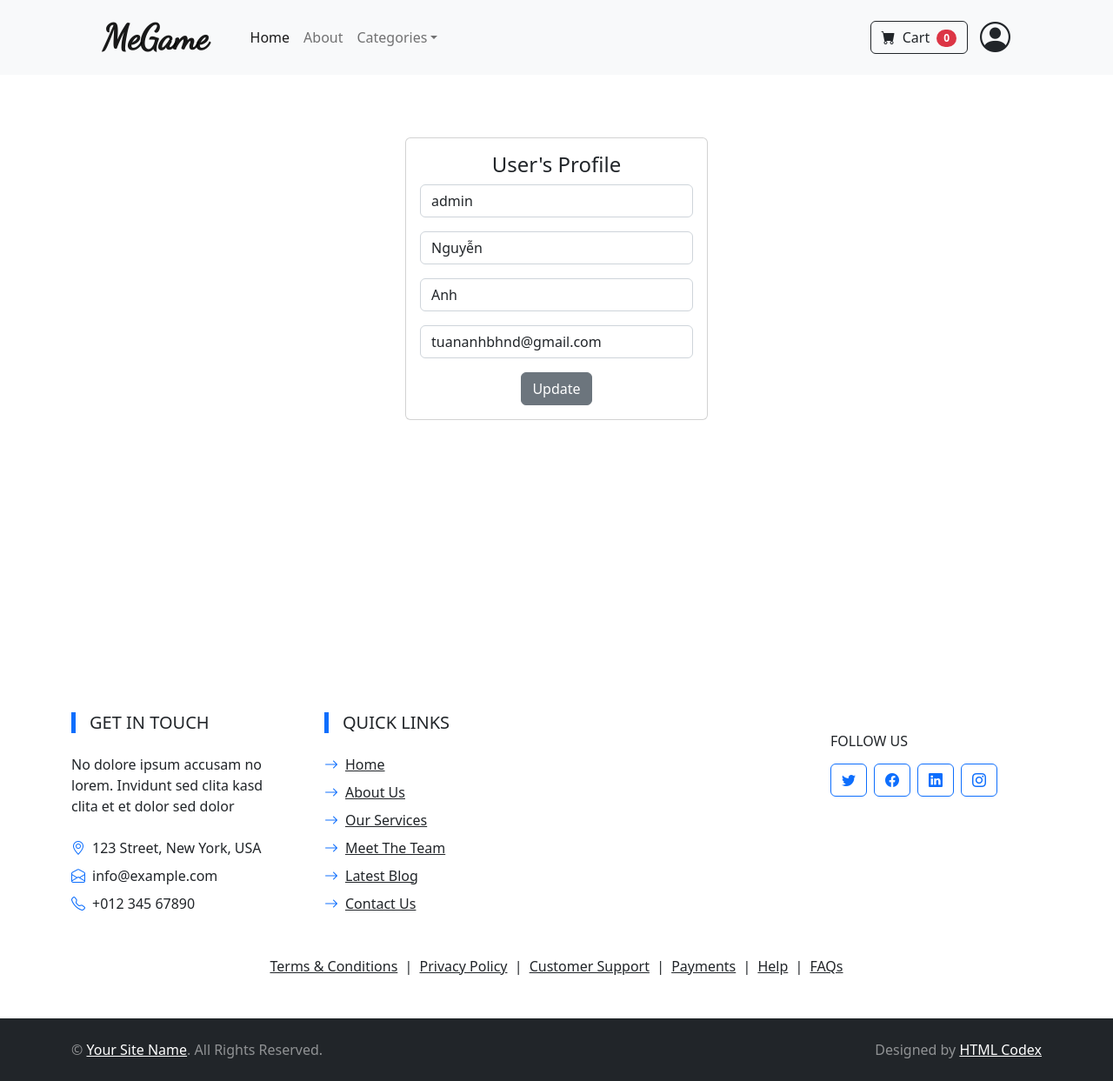
After one commit to NTA1508/Ecommerce_Game_Shop_Python, a Django app: page /update_user/ in a window 1280 px wide. The commit adds this page. Shown: the whole page at 87% size. Run offline with Django 5.2, Linux system fonts and the light colour scheme; a user stored in the database is signed in; data comes from the database, SQL or seed files in the repository; both versions use the stored data as it was after the commit; some libraries are stand-ins or nearby versions.

Commit message:
Change user profile

```diff
--- a/cart/cart.py
+++ b/cart/cart.py
@@ -42,3 +42,26 @@ class Cart:
 
         thing = self.cart
         return thing
+
+    def delete(self, product):
+        product_id = str(product)
+        if product_id in self.cart:
+            del self.cart[product_id]
+        self.session.modified = True
+
+    def cart_total(self):
+
+        product_ids = self.cart.keys()
+        products = Product.objects.filter(id__in=product_ids)
+
+        quantities = self.cart
+        total = 0
+        for key, value in quantities.items():
+            key = int(key)
+            for product in products:
+                if product.id == key:
+                    if product.is_sale:
+                        total = total + (product.sale_price * value)
+                    else:
+                        total = total + (product.price * value)
+        return total
--- a/store/forms.py
+++ b/store/forms.py
@@ -1,5 +1,5 @@
 from django.contrib.auth.models import User
-from django.contrib.auth.forms import UserCreationForm
+from django.contrib.auth.forms import UserCreationForm, UserChangeForm, SetPasswordForm
 from django import forms
 
 class SignUpForm(UserCreationForm):
@@ -28,3 +28,38 @@ class SignUpForm(UserCreationForm):
         self.fields['password2'].widget.attrs['placeholder'] = 'Confirm Password'
         self.fields['password2'].label = ''
         self.fields['password2'].help_text = ''
+
+class UpdateUserForm(UserChangeForm):
+    password = None
+    email = forms.EmailField(label="", widget=forms.TextInput(attrs={'class':'form-control', 'placeholder':'Email Address'}))
+    first_name = forms.CharField(label="", max_length=100, widget=forms.TextInput(attrs={'class':'form-control', 'placeholder':'First Name'}))
+    last_name = forms.CharField(label="", max_length=100, widget=forms.TextInput(attrs={'class':'form-control', 'placeholder':'Last Name'}))
+
+    class Meta:
+        model = User
+        fields = ('username', 'first_name', 'last_name', 'email')
+
+    def __init__(self, *args, **kwargs):
+        super(UpdateUserForm, self).__init__(*args, **kwargs)
+
+        self.fields['username'].widget.attrs['class'] = 'form-control'
+        self.fields['username'].widget.attrs['placeholder'] = 'User Name'
+        self.fields['username'].label = ''
+        self.fields['username'].help_text = ''
+
+class ChangePasswordForm(SetPasswordForm):
+    class Meta:
+        model = User
+        fields = ['new_password1', 'new_password2']
+    def __init__(self, *args, **kwargs):
+        super(ChangePasswordForm, self).__init__(*args, **kwargs)
+
+        self.fields['new_password1'].widget.attrs['class'] = 'form-control'
+        self.fields['new_password1'].widget.attrs['placeholder'] = 'New password:'
+        self.fields['new_password1'].label = ''
+        self.fields['new_password1'].help_text = ''
+
+        self.fields['new_password2'].widget.attrs['class'] = 'form-control'
+        self.fields['new_password2'].widget.attrs['placeholder'] = 'New password confirmation:'
+        self.fields['new_password2'].label = ''
+        self.fields['new_password2'].help_text = ''
--- a/store/templates/navbar.html
+++ b/store/templates/navbar.html
@@ -43,9 +43,14 @@
         &nbsp;
         <div class="consetetur-fluid d-flex">
           {% if user.is_authenticated %}
-            <form class="d-flex">
-              <a class="btn btn-outline-dark" href="{%url "logout"%}">Logout</a>
-            </form>
+            <div class="dropdown " style="margin-left: 10px;">
+              <a class="bi bi-person-circle nav-link" id="navbarDropdown" href="#" data-bs-toggle="dropdown" aria-expanded="false" style="font-size: 35px;"></a>
+              <ul class="dropdown-menu">
+                <li><a class="dropdown-item" href="{%url "update_user"%}" style="text-decoration: none; color: black;">Profile</a></li>
+                <li><a class="dropdown-item" href="{%url "update_password"%}" style="text-decoration: none; color: black;">Change Password</a></li>
+                <li><a class="dropdown-item" href="{%url "logout"%}" style="text-decoration: none; color: black;">Logout</a></li>
+              </ul>
+            </div>
           {% else %}
             <form class="d-flex">
               &nbsp;
--- a/store/templates/product.html
+++ b/store/templates/product.html
@@ -69,6 +69,7 @@
                 success: function (json) {
                     document.getElementById("cart_quantity").textContent = json.qty; // Fixed setting textContent
                     console.log(json);
+                    location.reload();
                 },
                 error: function (xhr, errmsg, err) {
                     console.log(errmsg);
--- /dev/null
+++ b/store/templates/update_user.html
@@ -0,0 +1,28 @@
+{% extends "base.html" %}
+{% block content %}
+<div class="container p-4 mt-5">
+    <div class="row">
+        <div class="col-md-4 offset-md-4">
+            <div class="card">
+                <div class="card-body">
+                    <h4 class="text-center">User's Profile</h4>
+                    <form method="POST" action="{% url 'update_user' %}">
+                        {% csrf_token %}
+                        {{user_form.as_p}}
+                        <div class="text-center mt-2">
+                            <button type="submit" class="btn btn-secondary">Update</button><br>
+                        </div>
+                      </form>
+                </div>
+            </div>
+        </div>
+    </div>
+</div>
+<br>
+<br>
+<br>
+<br>
+<br>
+<br>
+<br>
+{% endblock %}
--- a/store/urls.py
+++ b/store/urls.py
@@ -7,6 +7,8 @@ urlpatterns = [
     path('login/', views.login_user, name = 'login'),
     path('register/', views.register_user, name = 'register'),
     path('logout/', views.logout_user, name = 'logout'),
+    path('update_user/', views.update_user, name = 'update_user'),
+    path('update_password/', views.update_password, name = 'update_password'),
     path('product/<int:pk>/', views.product, name = 'product'),
     path('category/<str:foo>/', views.category, name = 'category'),
 ]
--- a/store/views.py
+++ b/store/views.py
@@ -5,7 +5,7 @@ from django.contrib import messages
 from django.contrib.auth.models import User
 from django.contrib.auth.forms import UserCreationForm
 from django import forms
-from .forms import SignUpForm
+from .forms import SignUpForm, UpdateUserForm, ChangePasswordForm
 
 def home(req):
     products = Product.objects.all()
@@ -42,10 +42,6 @@ def register_user(req):
             form.save()
             username = form.cleaned_data['username']
             password = form.cleaned_data['password1']
-            # first_name = form.cleaned_data['first_name']
-            # second_name = form.cleaned_data['second_name']
-            # email = form.cleaned_data['email']
-            # Log in user
             user = authenticate(username=username, password=password)
             login(req, user)
             messages.success(req, "You have successfully registered!")
@@ -66,3 +62,39 @@ def category(req, foo):
     except Category.DoesNotExist:
         messages.error(req, "That category doesn't exist.")
         return redirect('home')
+
+def update_user(req):
+    if req.user.is_authenticated:
+        current_user = User.objects.get(id=req.user.id)
+        user_form = UpdateUserForm(req.POST or None, instance = current_user)
+        if user_form.is_valid():
+            user_form.save()
+
+            login(req, current_user)
+            messages.success(req, "User has been updated!")
+            return redirect('home')
+        return render(req, "update_user.html", {'user_form': user_form})
+    else:
+        messages.error(req, "Please Login!")
+        return redirect('home')
+
+def update_password(req):
+    if req.user.is_authenticated:
+        current_user = req.user
+        if req.method == 'POST':
+            form = ChangePasswordForm(current_user, req.POST)
+            if form.is_valid():
+                form.save()
+                messages.success(req, "Your password has been change!")
+                login(req, current_user)
+                return redirect('home')
+            else:
+                for error in list(form.errors.values()):
+                    messages.error(req, error)
+                    return redirect('update_password')
+        else:
+            form = ChangePasswordForm(current_user)
+            return render(req, "update_password.html", {'form': form})
+    else:
+        messages.error(req, "Please Login!")
+        return redirect('home')
```
Also changed, not shown: cart/templates/cart_summary.html (+32 -2 lines), cart/views.py (+17 -2 lines), store/templates/category_summary.html (added, +22 -0 lines), store/templates/update_password.html (added, +28 -0 lines), db.sqlite3, static/css/styles.css.
